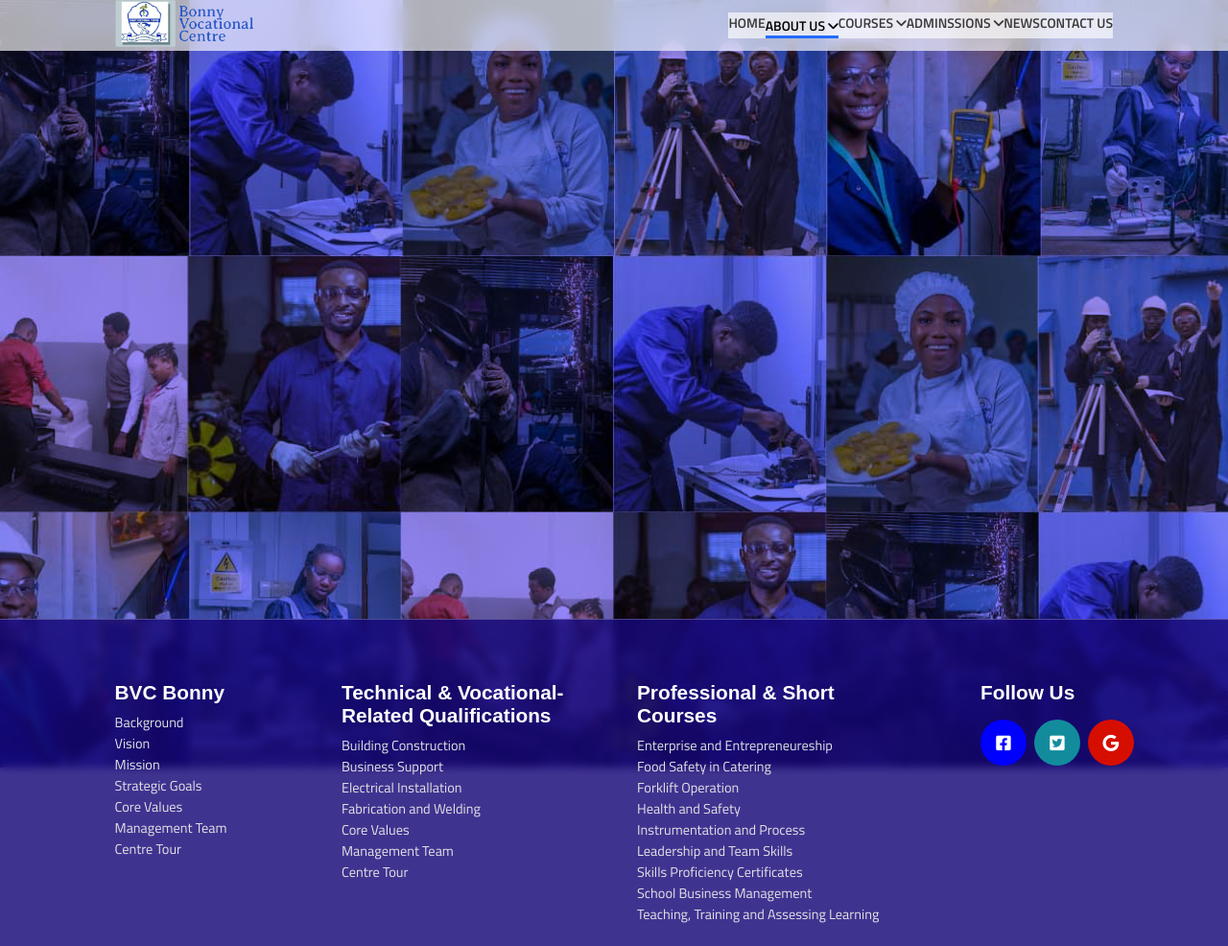
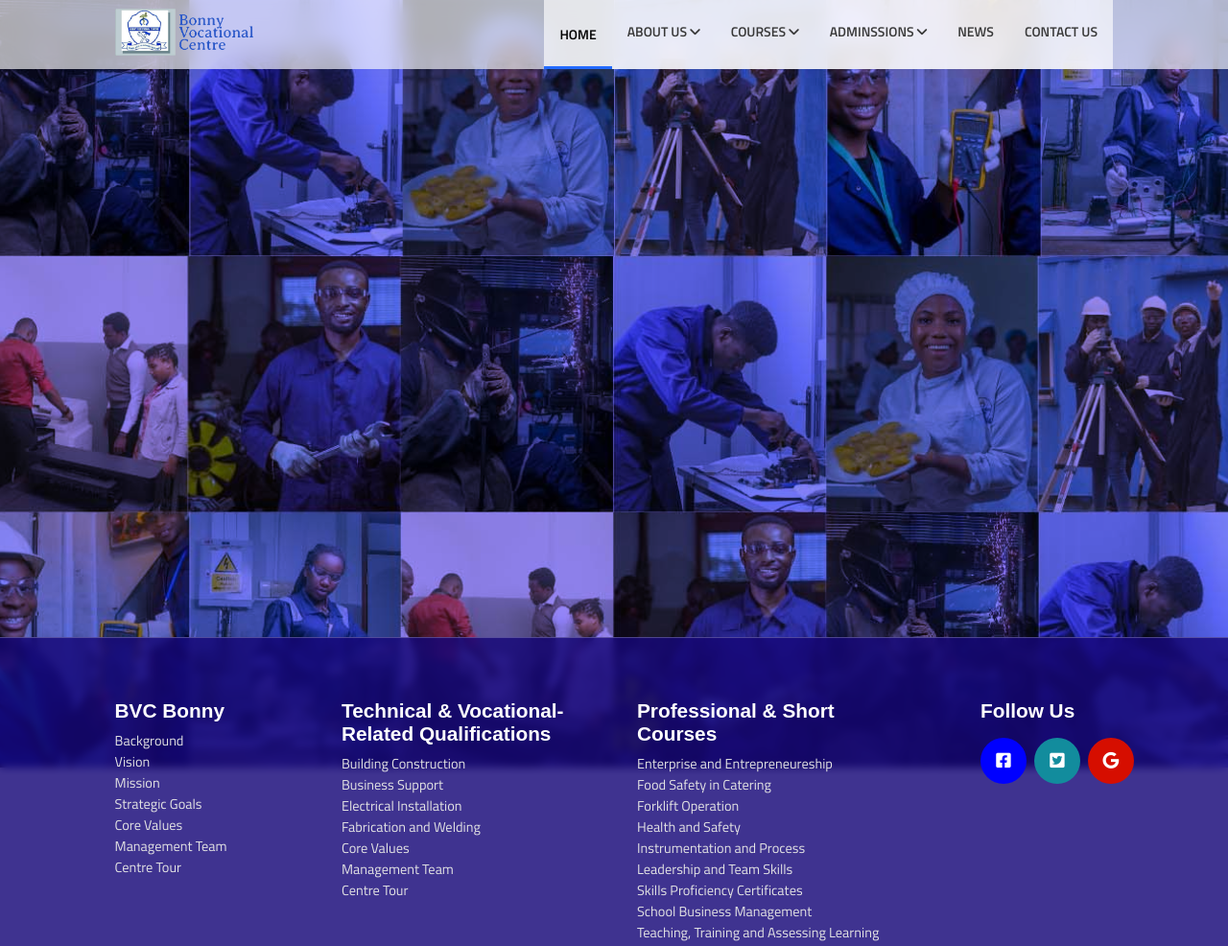
Before and after one commit to slick-codes/BVC-Website-Redesigned, a website: page who_we_are.html in a window 1280 px wide. Shown: the top 986 px of the page at 96% size. Drawn offline with nearby package versions, Linux system fonts and the light colour scheme; files that its build step writes are made by us from their sources; files whose address does not match are found by name.

Commit message:
Update navigation of the who_we_are.html page

```diff
--- a/who_we_are.html
+++ b/who_we_are.html
@@ -16,37 +16,40 @@
 
 <body>
 
+
     <!-- Navigation Section | Universal Section -->
     <nav class="nav transparent">
         <section class="nav__outer-container">
             <section class="nav__logo-section">
                 <div class="nav__logo-container">
                     <a href href="/">
-                        <img src="./assets/images/BVC-Logo-1.png" loading="lazy" alt="Bonny Vocational Center's Logo"
+                        <img src="./assets/images/BVC-Logo-1.png"  alt="Bonny Vocational Center's Logo"
                             class="nav__logo">
                     </a>
                 </div>
             </section>
             <div class="nav__container">
                 <section class="nav__link-container">
-                    <label ><a href="/">Home</a></label>
-                    <label id="visit">
-                        <label class="dropdown__link"><a href="#">About Us <i class="fa fa-angle-down"></i></a></label>
+                    <label id="visit" class="link"><a href="#">Home</a></label>
+                    <label class="dropdown__container">
+                        <label class="dropdown__link link"><a href="#">About Us <i
+                                    class="fa fa-angle-down"></i></a></label>
                         <section class="aboutus__dropdown dropdown__list dropdown">
-                            <label><a href="#">Who We Are</a></label>
+                            <label><a href="who_we_are.html">Who We Are</a></label>
                             <label><a href="#">Accredential</a></label>
                             <label><a href="#">Centre Tour</a></label>
                             <label><a href="#">School Calender</a></label>
                             <label><a href="#">Management Team</a></label>
                         </section>
                     </label>
-                    <label class="course__label">
-                        <label class="dropdown__link"><a href="#">Courses <i class="fa fa-angle-down"></i></a></label>
+                    <label class="course__label dropdown__container">
+                        <label class="dropdown__link link"><a href="#">Courses <i
+                                    class="fa fa-angle-down"></i></a></label>
                         <section class="course dropdown__list  dropdown">
                             <section class="course__card">
                                 <h2>Technical & Vocational-Related Qualifications</h2>
                                 <div class="course__image-container">
-                                    <img src="./assets/images/slides/girl.jpg" loading="lazy" alt=""
+                                    <img src="./assets/images/slides/girl.jpg"  alt=""
                                         class="course__image">
                                 </div>
                                 <div class="link__container">
@@ -61,8 +64,8 @@
                             </section>
                             <section class="course__card">
                                 <h2>Professional & Short Courses</h2>
-                                <div class="course__image-container">
-                                    <img src="./assets/images/slides/girl-writing.jpg" loading="lazy" alt=""
+                                <div class="course__image-container ">
+                                    <img src="./assets/images/slides/girl-writing.jpg"  alt=""
                                         class="course__image">
                                 </div>
                                 <div class="link__container">
@@ -80,16 +83,16 @@
                             </section>
                         </section>
                     </label>
-                    <label>
-                        <label class="dropdown__link"><a href="#">Adminssions <i
+                    <label class="dropdown__container">
+                        <label class="dropdown__link link"><a href="#">Adminssions <i
                                     class="fa fa-angle-down"></i></a></label>
                         <section class="administration__dropdown dropdown__list  dropdown">
                             <label><a href="#"> Technical & Vocational-Related Qualifications</a></label>
                             <label><a href="#">Professional & Short Courses</a></label>
                         </section>
                     </label>
-                    <label> <a href="#">News</a></label>
-                    <label> <a href="#">Contact Us</a></label>
+                    <label class="link"> <a href="#">News</a></label>
+                    <label class="link"> <a href="#">Contact Us</a></label>
                 </section>
                 <section class="nav__icon-container">
                     <div class="nav__menu hide">
```
